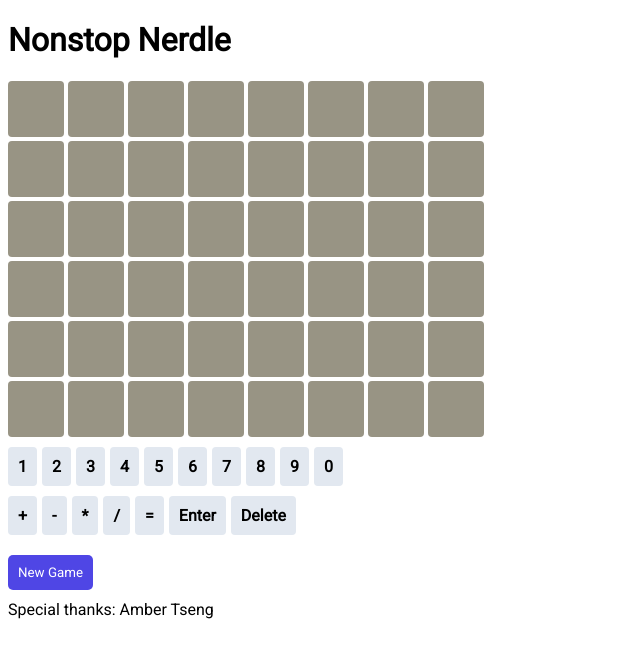
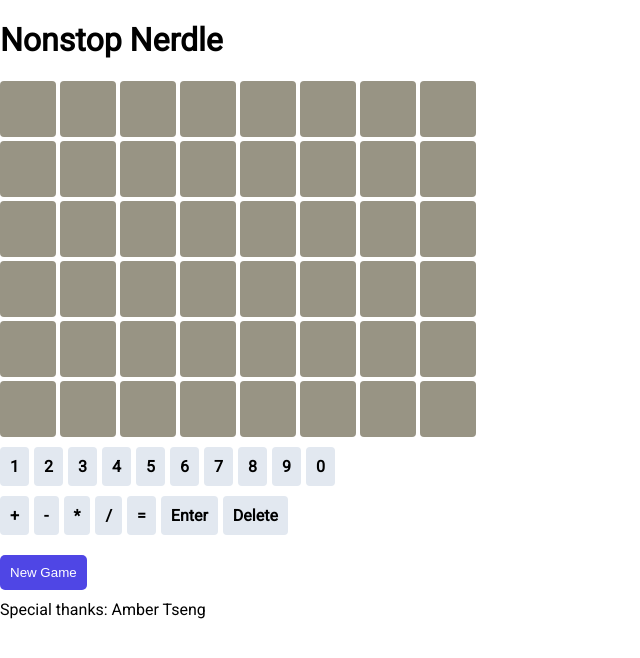
Before and after one commit to bh-392/nonstop-nerdle, a React (Create React App) app: page / in a window 1280 px wide. Shown: the top 658 px of the page, without its empty margins (0-640 px from the left). Built offline with nearby package versions, Linux system fonts and the light colour scheme.

Commit message:
Update styles

```diff
--- a/src/App.js
+++ b/src/App.js
@@ -183,7 +183,7 @@ const App = () => {
   };
 
   return (
-    <>
+    <div className={styles.container}>
       <h1>Nonstop Nerdle</h1>
       <div className={styles.rowContainer}>
         <HistoryList historyList={historyList} />
@@ -202,7 +202,7 @@ const App = () => {
           message={message}
         />
       )}
-    </>
+    </div>
   );
 };
 
--- a/src/App.module.css
+++ b/src/App.module.css
@@ -1,3 +1,10 @@
+.container {
+  padding-top: env(safe-area-inset-top);
+  padding-right: env(safe-area-inset-right);
+  padding-bottom: env(safe-area-inset-bottom);
+  padding-left: env(safe-area-inset-left);
+}
+
 .rowContainer {
   display: flex;
   flex-direction: column;
--- a/src/index.css
+++ b/src/index.css
@@ -1,9 +1,7 @@
+@import-normalize;
 @import url("https://fonts.googleapis.com/css2?family=Roboto&display=swap");
 
-* {
+body {
   font-family: "Roboto", sans-serif;
+  margin: 0;
 }
-
-body {
-  padding-bottom: 40px;
-}
```
